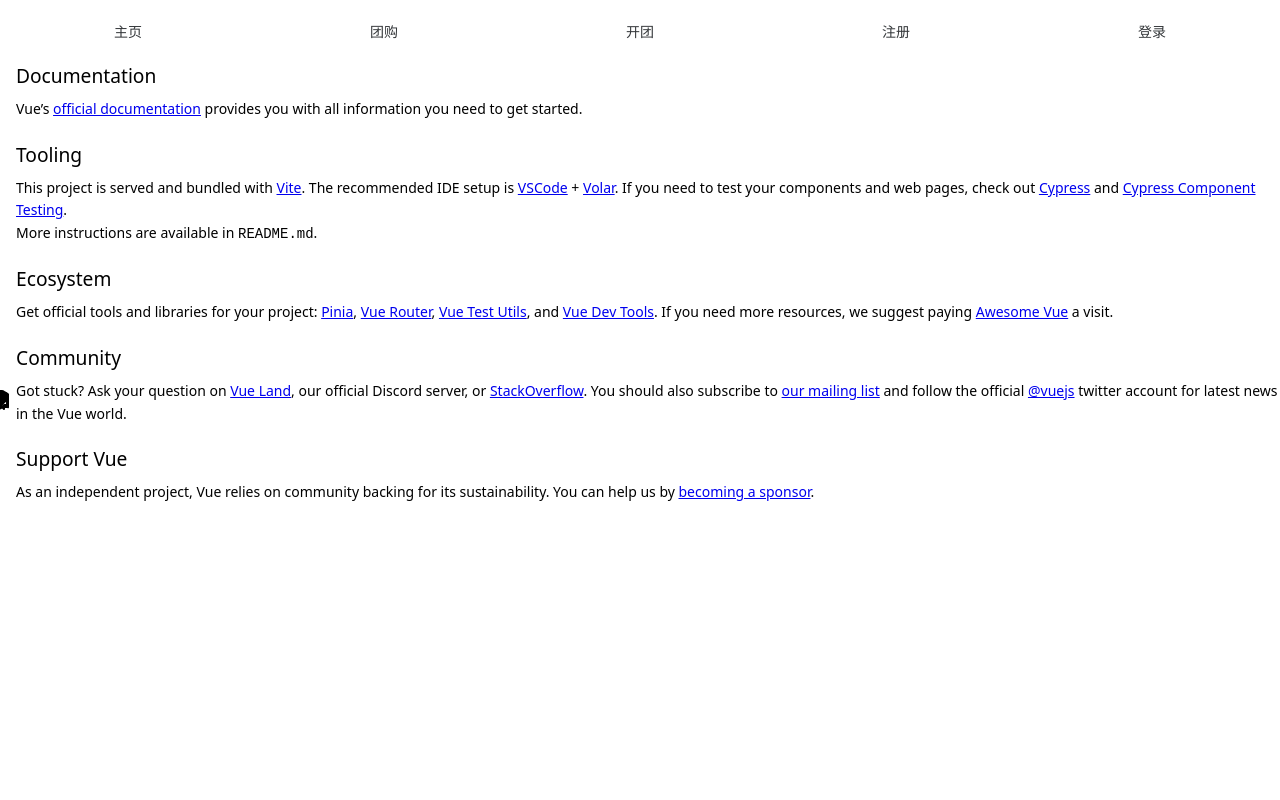
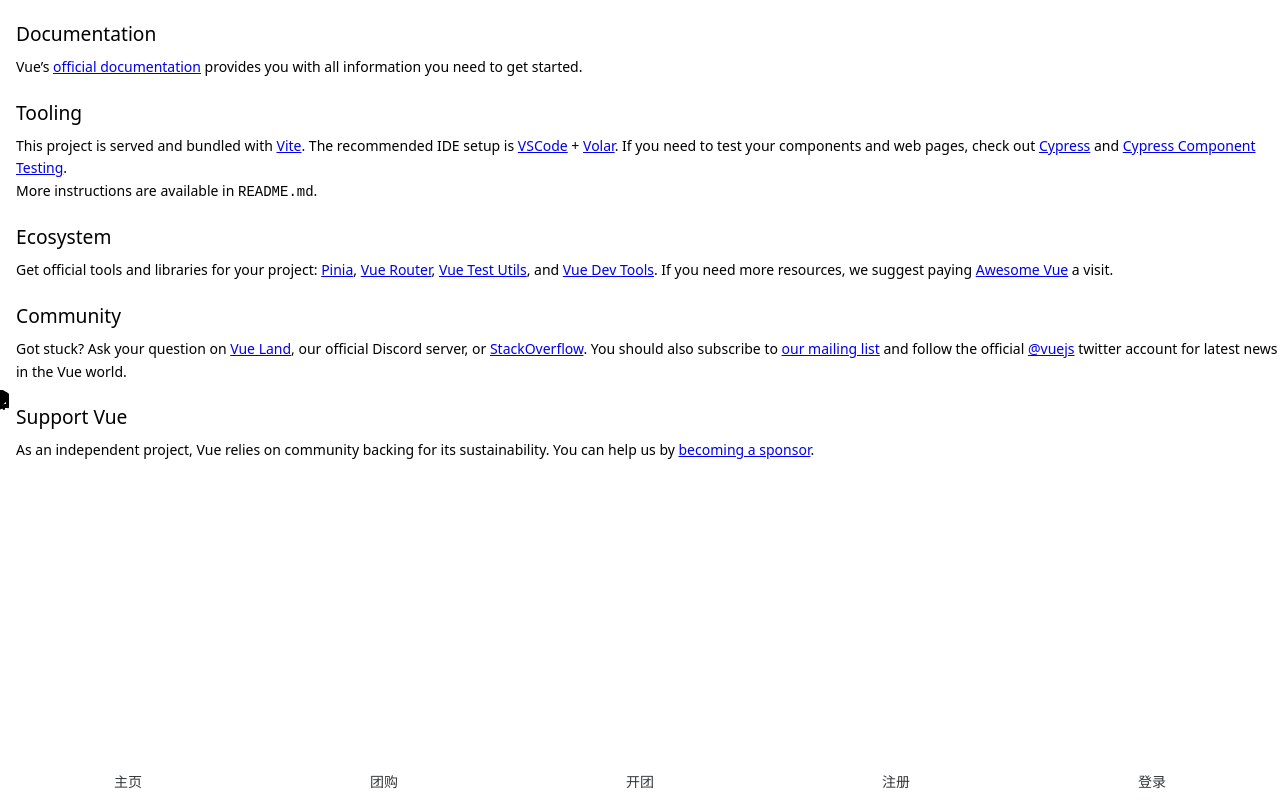
Before and after one commit to RainbowDashy/we-care-you, a Vue app in the folder frontend/: page / in a window 1280 px wide. Built offline with nearby package versions, Linux system fonts and the light colour scheme; some icons are missing.

Commit message:
fix navigation to bottom

```diff
--- a/frontend/src/App.vue
+++ b/frontend/src/App.vue
@@ -12,10 +12,24 @@
 </script>
 
 <template>
-  <header>
+  <header></header>
+  <RouterView class="router-view" />
+  <footer>
     <nav>
       <NavigationComponent />
     </nav>
-  </header>
-  <RouterView />
+  </footer>
 </template>
+
+<style>
+.router-view {
+  padding-bottom: 50px;
+}
+footer {
+  position: fixed;
+  bottom: 0;
+  background-color: white;
+  width: 100vw;
+  height: 50px;
+}
+</style>
--- a/frontend/src/components/MallList.vue
+++ b/frontend/src/components/MallList.vue
@@ -60,6 +60,7 @@
 
 <template>
   <!-- <p>The search string is {{ search }}</p> -->
+  <div>
     <n-space>
       <n-switch v-model:value="customerFilter">
         <template #checked> 我参加的 </template>
@@ -76,4 +77,5 @@
       :mall="mall"
       :search="search"
     ></MallListItem>
+  </div>
 </template>
--- a/frontend/src/views/MallsView.vue
+++ b/frontend/src/views/MallsView.vue
@@ -6,10 +6,12 @@
 </script>
 
 <template>
-  <div class="search">
-    <n-input round placeholder="搜索" v-model:value="search" />
-  </div>
   <div>
-    <MallList :search="search"></MallList>
+    <div class="search">
+      <n-input round placeholder="搜索" v-model:value="search" />
+    </div>
+    <div>
+      <MallList :search="search"></MallList>
+    </div>
   </div>
 </template>
```
Lines whose indentation alone changed are shown as unchanged.
